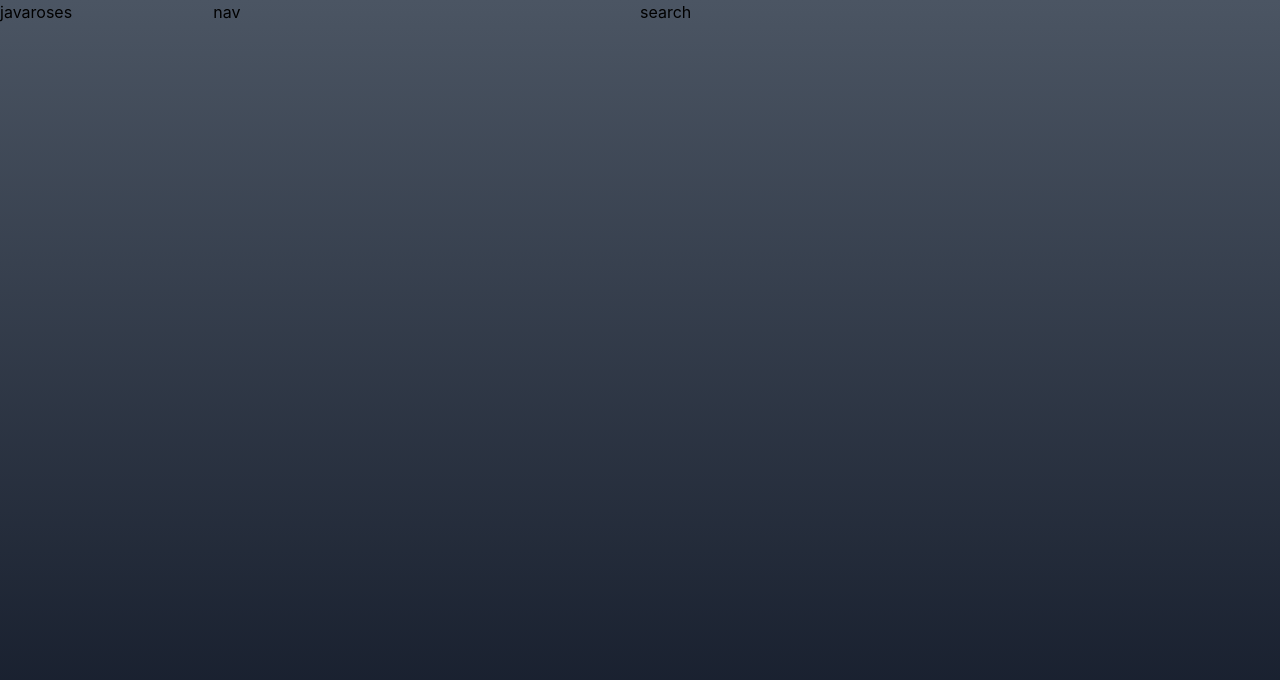
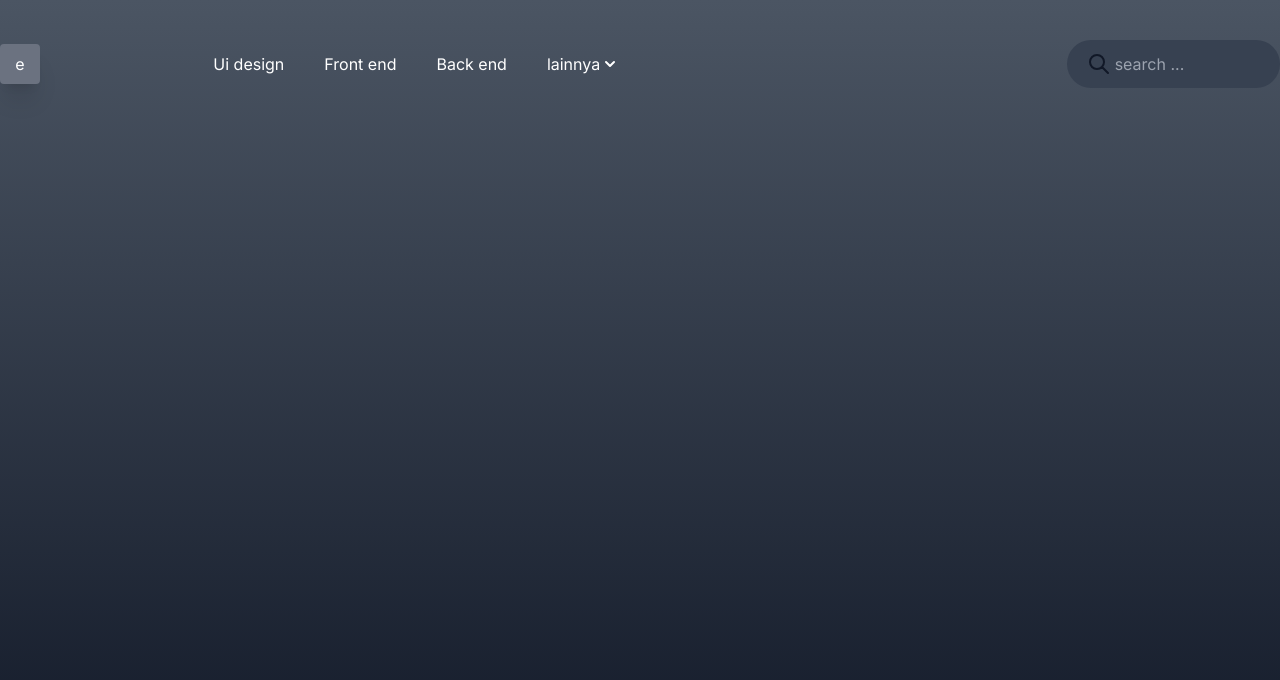
Before and after one commit to javaroses/Next-repo, a Next.js app: page / in a window 1280 px wide. Shown: the top 680 px of the page. Built offline with nearby package versions, Linux system fonts and the light colour scheme.

Commit message:
add config tailwindcss

```diff
--- a/pages/_document.js
+++ b/pages/_document.js
@@ -24,7 +24,7 @@ class MyDocument extends Document {
       <Html>
         <Head>
           <link rel="preconnect" href="https://fonts.googleapis.com" />
-          <link rel="preconnect" href="https://fonts.gstatic.com" crossOrigin />
+          <link rel="preconnect" href="https://fonts.gstatic.com" crossOrigin="true" />
           <link href="https://fonts.googleapis.com/css2?family=Inter&display=swap" rel="stylesheet" />
         </Head>
         <body>
--- a/pages/index.js
+++ b/pages/index.js
@@ -1,18 +1,68 @@
 import Head from "next/head";
+import { useState } from "react";
 
 export default function Home() {
+  const [dropdown, setDropdown] = useState(false);
   return (
-  <div className="bg-gradient-to-b from-gray-600 to-gray-900 min-h-screen" >
-    <nav>
-      <div className="container mx-auto">
-        <div className="flex">
-          <div className="w-2/12">javaroses</div>
-          <div className="w-4/12">nav</div>
-          <div className="w-6/12">search</div>
+    <div className="bg-gradient-to-b from-gray-600 to-gray-900 min-h-screen text-white">
+      <nav className="py-10">
+        <div className="container mx-auto">
+          <div className="flex items-center">
+            <div className="w-2/12 flex items-center">
+              <div className="w-10 h-10 bg-gray-500 rounded flex items-center justify-center mr-4 shadow-xl">e</div>
+            </div>
+            <div className="w-8/12">
+              <ul className="space-x-10 flex items-center ">
+                <li>
+                  <a href="" className="hover:underline">
+                    Ui design
+                  </a>
+                </li>
+                <li>
+                  <a href="" className="hover:underline">
+                    Front end
+                  </a>
+                </li>
+                <li>
+                  <a href="" className="hover:underline">
+                    Back end
+                  </a>
+                </li>
+                <li className="relative">
+                  <a className="hove:underline cursor-pointer flex items-center" onClick={() => setDropdown(!dropdown)}>
+                    lainnya
+                    <svg xmlns="http://www.w3.org/2000/svg" className="h-5 w-5" viewBox="0 0 20 20" fill="currentColor">
+                      <path fillRule="evenodd" d="M5.293 7.293a1 1 0 011.414 0L10 10.586l3.293-3.293a1 1 0 111.414 1.414l-4 4a1 1 0 01-1.414 0l-4-4a1 1 0 010-1.414z" clipRule="evenodd" />
+                    </svg>
+                  </a>
+                  {dropdown && (
+                    <ul className="absolute w-[200px] bg-gray-700 rounded mt-5 shadow-2xl">
+                      <li>
+                        <a href="" className="flex py-3 px-2 border-b border-white/5 hover:bg-gray-600">
+                          internet
+                        </a>
+                      </li>
+                      <li>
+                        <a href="" className="flex py-3 px-2 border-b border-white/5 hover:bg-gray-600">
+                          books
+                        </a>
+                      </li>
+                      <li>
+                        <a href="" className="flex py-3 px-2 border-b border-white/5">
+                          opensource
+                        </a>
+                      </li>
+                    </ul>
+                  )}
+                </li>
+              </ul>
+            </div>
+            <div className="w-2/12">
+              <input type="text" className="bg-gray-700 py-3 px-6 w-full rounded-full bg-search pl-12" placeholder="search ..." />
+            </div>
+          </div>
         </div>
-      </div>
-    </nav>
-
-  </div>
-
-  )}
+      </nav>
+    </div>
+  );
+}
--- a/styles/globals.css
+++ b/styles/globals.css
@@ -1,18 +1,4 @@
-html,
-body {
-  padding: 0;
-  margin: 0;
-  font-family: -apple-system, BlinkMacSystemFont, Segoe UI, Roboto, Oxygen,
-    Ubuntu, Cantarell, Fira Sans, Droid Sans, Helvetica Neue, sans-serif;
-}
+
 @tailwind base;
 @tailwind components;
 @tailwind utilities;
-a {
-  color: inherit;
-  text-decoration: none;
-}
-
-* {
-  box-sizing: border-box;
-}
```
Also changed, not shown: tailwind.config.js (+27 -7 lines).
